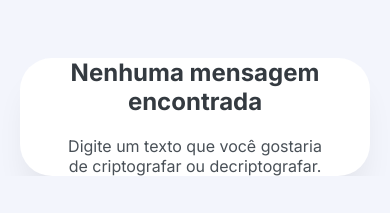
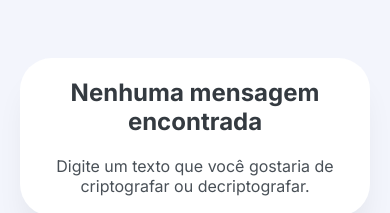
Before and after one commit to PriscilaSilvaAlves/PriscilaSilvaAlves.github.io, a React (Create React App) app in the folder codificador/: page / in a window 390 px wide. Shown: the part 786-999 px from the top of the page. Before the commit the page ends 962 px from the top, so only its background shows below. Built offline with nearby package versions, Linux system fonts and the light colour scheme.

Commit message:
Add files via upload

```diff
--- a/codificador/src/App.css
+++ b/codificador/src/App.css
@@ -186,7 +186,14 @@ button:active{
   #right{
     height: auto;
     margin: 20px;
-    width: calc(100%-40px);
+    width: calc(100% - 40px);
+  }
+  #pText{
+    width: 100%;
+  }
+  #encryptText{
+    width: calc(100% - 40px);
+    padding: 20px;
   }
   #root{
     height: 100%;
@@ -198,6 +205,7 @@ button:active{
     display: none;
   }
   #text{
-    width: 260px;
+    padding: 20px;
+    width: calc(100% - 40px);
   }
 }
```
Also changed, not shown: 4 other files (tests, documents, lock files or other folders).
